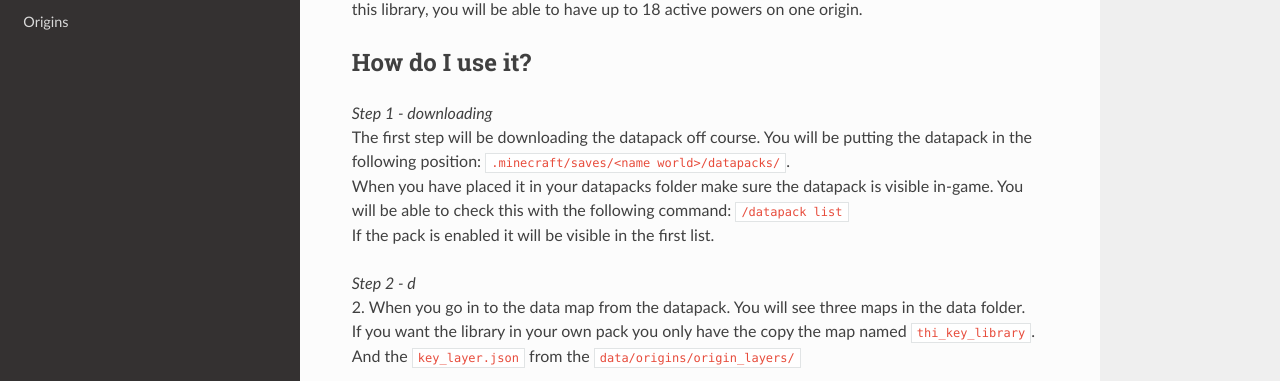
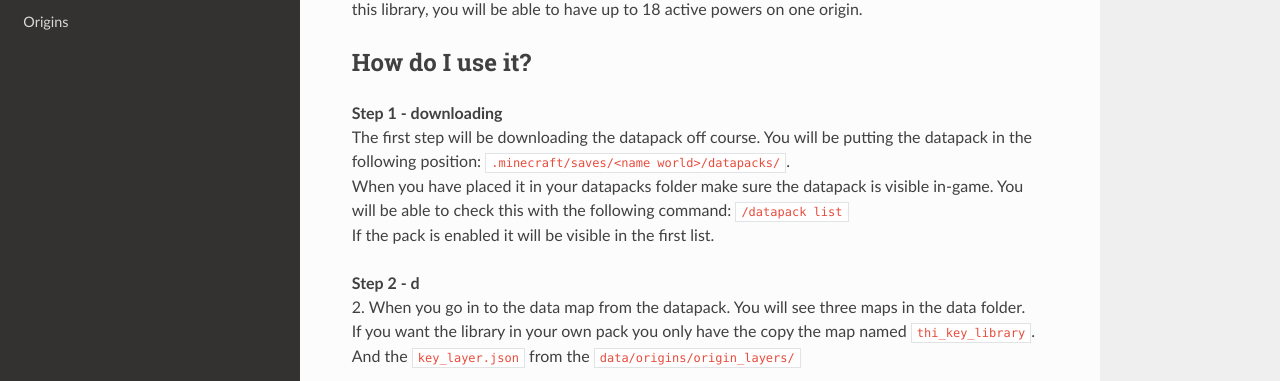
Before and after one commit to MisionThi/thi-origins-stuff, an MkDocs documentation site: the page built from docs/thi_key_library.md, in a window 1280 px wide. Shown: the part 186-567 px from the top of the page. Built offline with MkDocs 1.6.1, drawn with Linux system fonts in a browser that asks for light colours; nearby versions of some CDN libraries.

```diff
--- a/docs/thi_key_library.md
+++ b/docs/thi_key_library.md
@@ -10,13 +10,13 @@ With this library, you will be able to have up to 18 active powers on one origin
 
 ## How do I use it?
 
-*Step 1 - downloading* <br />
+**Step 1 - downloading** <br />
 The first step will be downloading the datapack off course. You will be putting the datapack in the following position:
 `.minecraft/saves/<name world>/datapacks/`. <br />
 When you have placed it in your datapacks folder make sure the datapack is visible in-game.
 You will be able to check this with the following command: `/datapack list` <br />
 If the pack is enabled it will be visible in the first list. <br />
 
-*Step 2 - d* <br />
+**Step 2 - d** <br />
 2. When you go in to the data map from the datapack. You will see three maps in the data folder. <br />
 If you want the library in your own pack you only have the copy the map named `thi_key_library`. And the `key_layer.json` from the `data/origins/origin_layers/`
```
